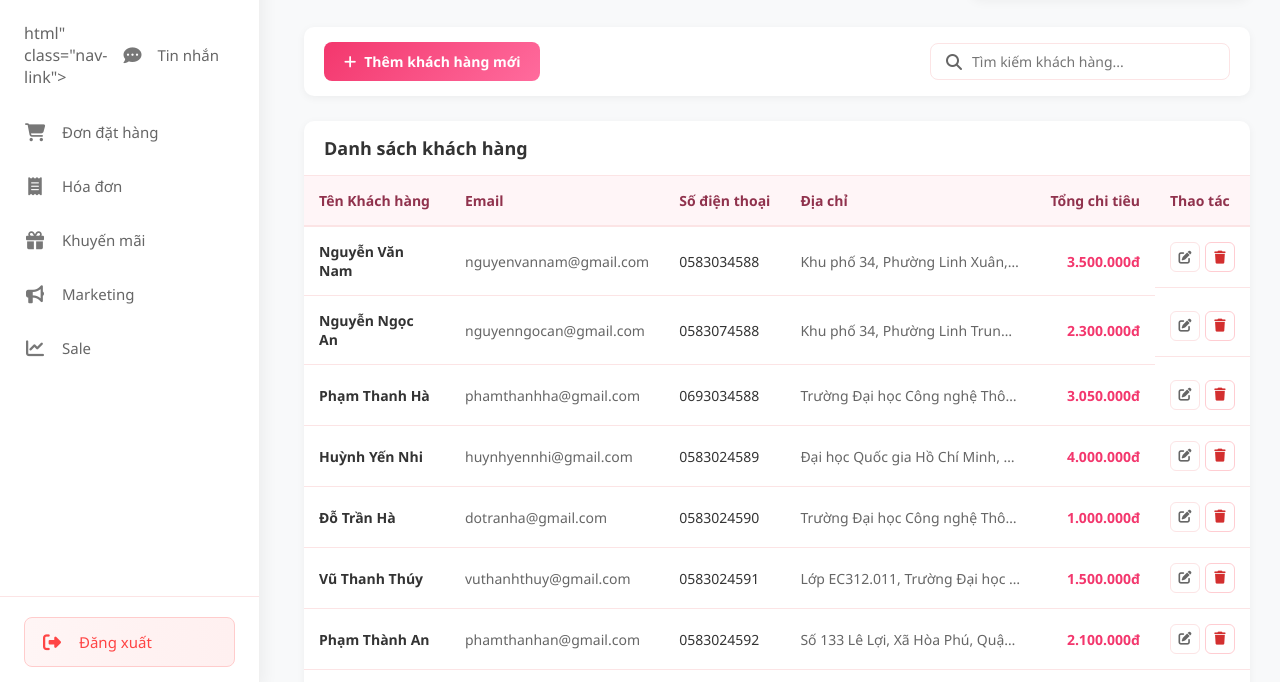
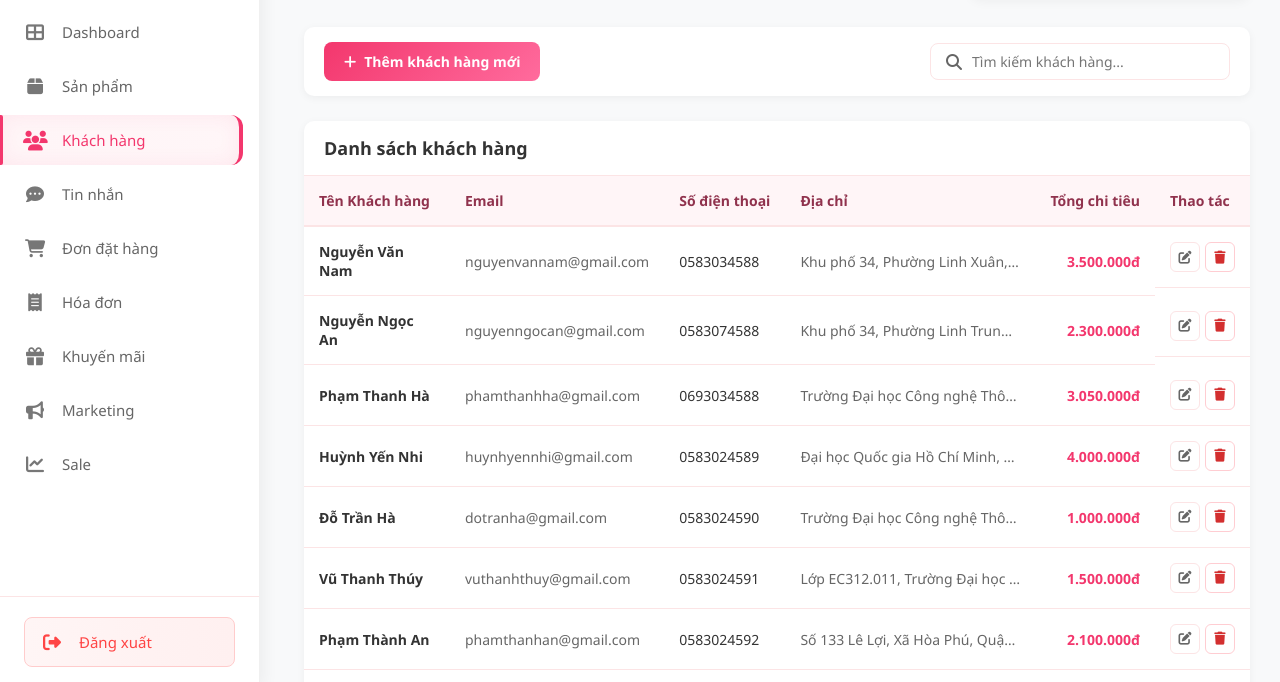
Before and after one commit to KimNganP04/EC312-TinyTags, a plain HTML site: page pages/customer.html in a window 1280 px wide. Shown: the part 113-795 px from the top of the page. Drawn offline with Linux system fonts and the light colour scheme.

Commit message:
Update customer.html

```diff
--- a/pages/customer.html
+++ b/pages/customer.html
@@ -26,7 +26,27 @@
         <ul class="nav-menu">
             <li class="nav-item">
                 <a href="index.html" class="nav-link">
-                  html" class="nav-link">
+                    <i class="fas fa-th-large nav-icon"></i>
+                    <span class="nav-text">Dashboard</span>
+                </a>
+            </li>
+
+            <li class="nav-item">
+                <a href="products.html" class="nav-link active">
+                    <i class="fas fa-box nav-icon"></i>
+                    <span class="nav-text">Sản phẩm</span>
+                </a>
+            </li>
+
+            <li class="nav-item">
+                <a href="customer.html" class="nav-link">
+                    <i class="fas fa-users nav-icon"></i>
+                    <span class="nav-text">Khách hàng</span>
+                </a>
+            </li>
+
+            <li class="nav-item">
+                <a href="messages.html" class="nav-link">
                     <i class="fas fa-comment-dots nav-icon"></i>
                     <span class="nav-text">Tin nhắn</span>
                 </a>
@@ -431,5 +451,4 @@
         });
     </script>
 </body>
-
 </html>
```
